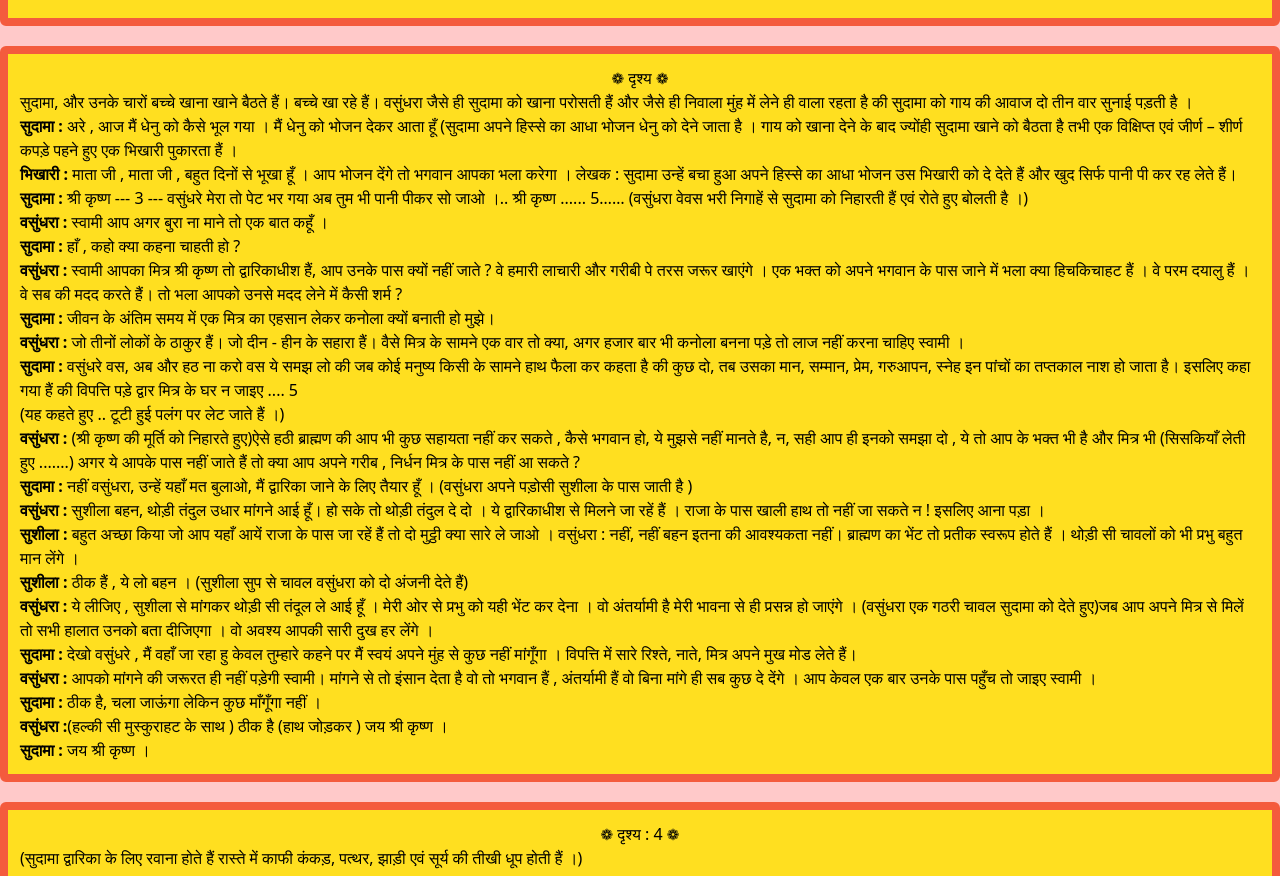
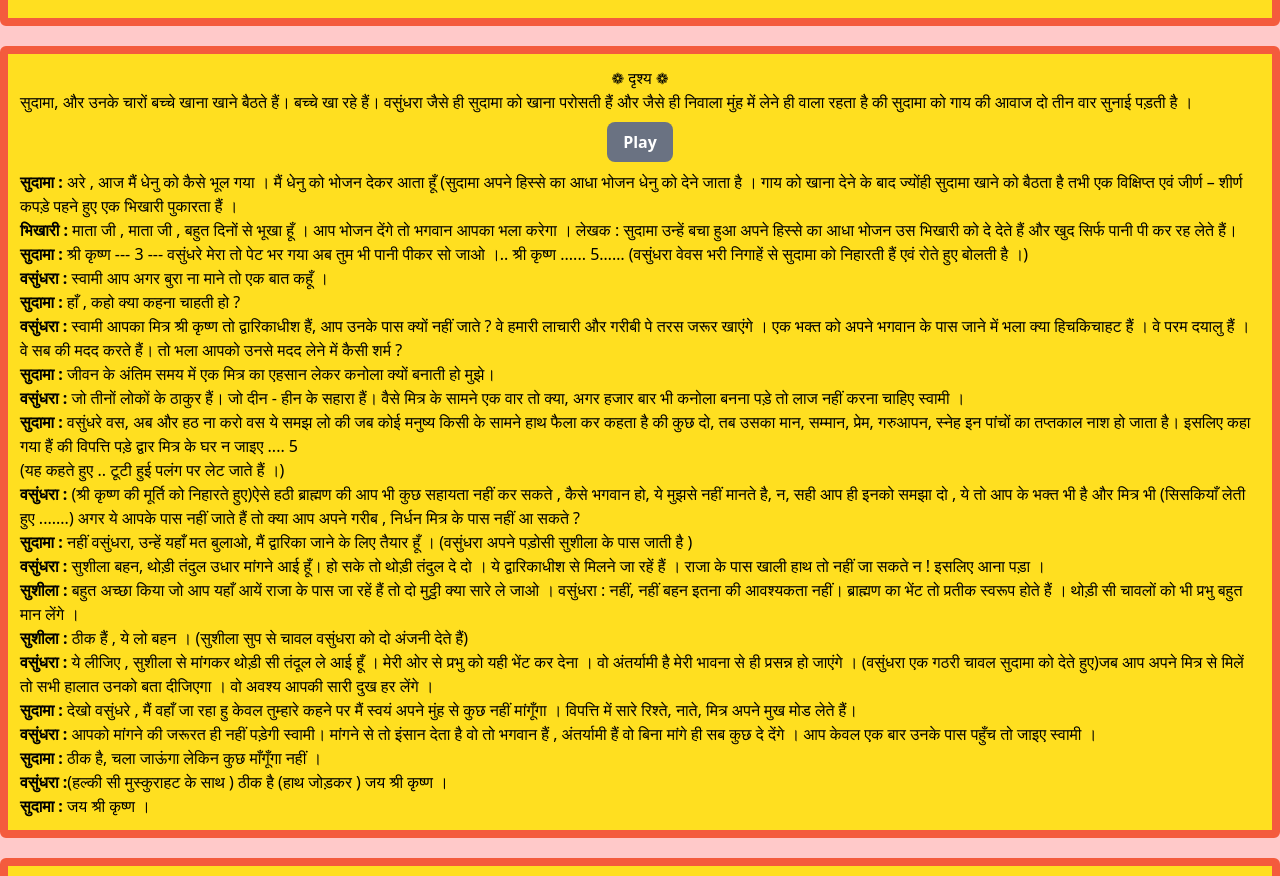
Before and after one commit to imjyotishkumar/sudama-cahritra-usingNext, a Next.js app: page / in a window 1280 px wide. Shown: the part 2451-3327 px from the top of the page. Built offline with nearby package versions, Linux system fonts and the light colour scheme.

Commit message:
added one song

```diff
--- a/src/app/Component/MusicPlayer.js
+++ b/src/app/Component/MusicPlayer.js
@@ -19,6 +19,10 @@ const songs = [
   { title: "Song 10", src: "/song/kanhaiya har ghadi mujhko.mp3" },
   { title: "Song 10", src: "/song/narayan namstubhayam and radhe krishna.mp3" },
   { title: "Song 10", src: "/song/dialog1.mp3" },
+  { title: "Song 10", src: "/song/aredwarpalo.mp3" },
+  { title: "Song 10", src: "/song/cowvoice1.mp3" },
+
+
 
 
 ];
@@ -240,6 +244,20 @@ const MusicPlayer = () => {
             <p>सुदामा, और उनके चारों बच्चे खाना खाने बैठते हैं। बच्चे खा रहे हैं। वसुंधरा जैसे ही सुदामा को खाना परोसती हैं
               और
               जैसे ही निवाला मुंह में लेने ही वाला रहता है की सुदामा को गाय की आवाज दो तीन वार सुनाई पड़ती है ।</p>
+              <div className="flex items-center justify-center mt-2 mb-2 ">
+              <button
+                onClick={() => playSong(17)}
+                className={`px-4 py-2 rounded-lg text-white ${currentSong === 17 && isPlaying ? "bg-red-500" : "bg-gray-500"
+                  } hover:bg-green-600`}
+              >
+                {
+                  currentSong === 17 && isPlaying ? <span className="font-bold">Pause</span> :
+                    <span className="font-bold">Play</span>
+
+                }
+
+              </button>
+            </div>
             <p><b>सुदामा :</b> अरे , आज मैं धेनु को कैसे भूल गया । मैं धेनु को भोजन देकर आता हूँ (सुदामा अपने हिस्से का आधा
               भोजन धेनु को
               देने जाता है । गाय को खाना देने के बाद ज्योंही सुदामा खाने को बैठता है तभी एक विक्षिप्त एवं जीर्ण – शीर्ण कपड़े
@@ -510,12 +528,12 @@ const MusicPlayer = () => {
           <p>Music….….….….….….</p>
           <div className="flex items-center justify-center mt-2 mb-2 ">
               <button
-                onClick={() => playSong(6)}
-                className={`px-4 py-2 rounded-lg text-white ${currentSong === 6 && isPlaying ? "bg-red-500" : "bg-gray-500"
+                onClick={() => playSong(16)}
+                className={`px-4 py-2 rounded-lg text-white ${currentSong === 16 && isPlaying ? "bg-red-500" : "bg-gray-500"
                   } hover:bg-green-600`}
               >
                 {
-                  currentSong === 6 && isPlaying ? <span className="font-bold">Pause</span> :
+                  currentSong === 16 && isPlaying ? <span className="font-bold">Pause</span> :
                     <span className="font-bold">Play</span>
 
                 }
```
Also changed, not shown: 2 other files (tests, documents, lock files or other folders).
